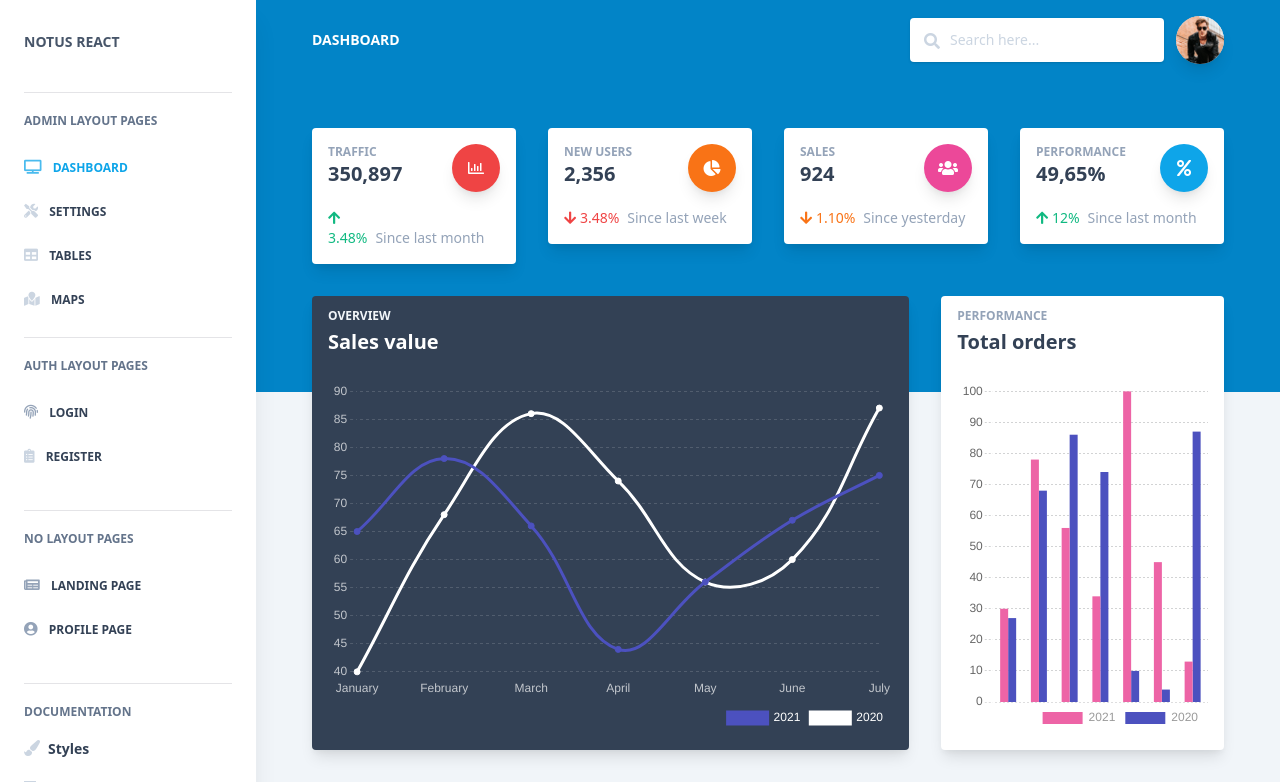
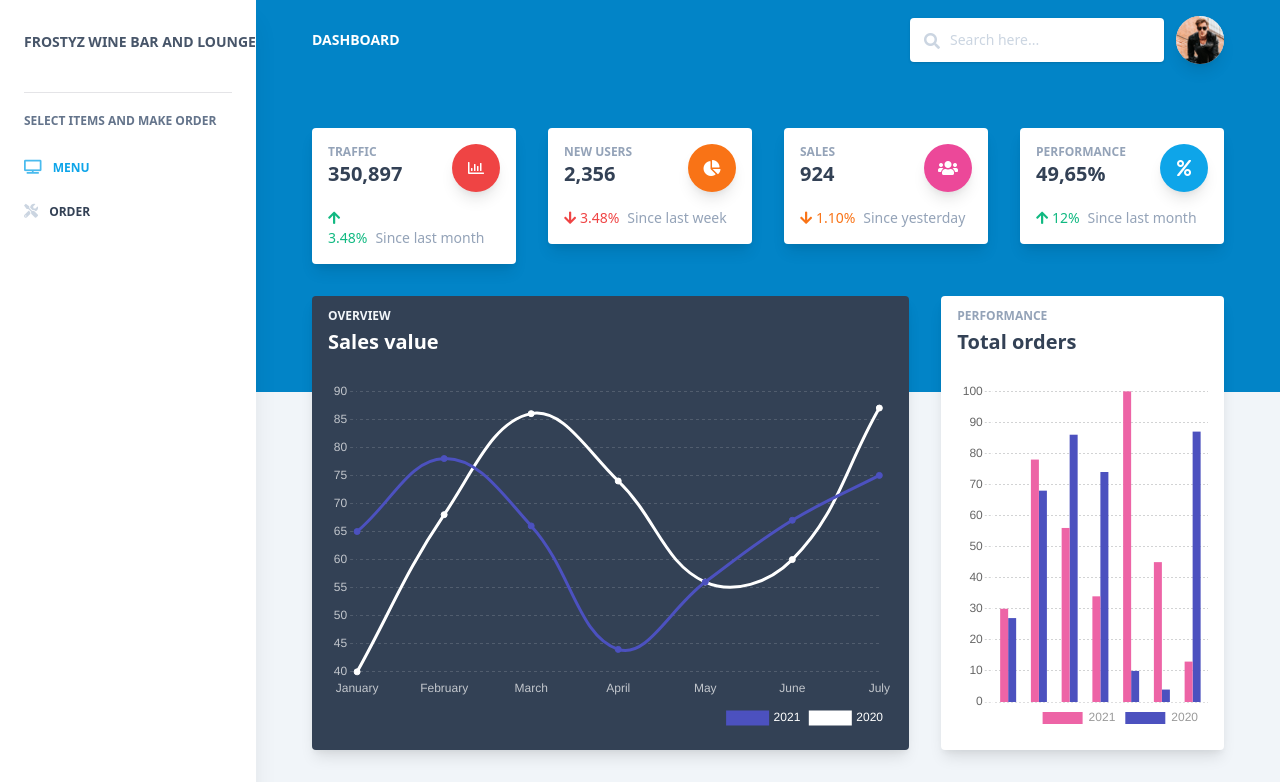
Before and after one commit to Folivi95/Frostyz-Frontend-Users, a React app: page /admin/dashboard in a window 1280 px wide. Shown: the top 782 px of the page. Built offline with nearby package versions, Linux system fonts and the light colour scheme.

Commit message:
worked on sidebar

```diff
--- a/public/index.html
+++ b/public/index.html
@@ -1,20 +1,4 @@
-<!--
-=========================================================
-* Notus React - v1.1.0 based on Tailwind Starter Kit by Creative Tim
-=========================================================
 
-* Product Page: https://www.creative-tim.com/product/notus-react
-* Copyright 2021 Creative Tim (https://www.creative-tim.com)
-* Licensed under MIT (https://github.com/creativetimofficial/notus-react/blob/main/LICENSE.md)
-
-* Tailwind Starter Kit Page: https://www.creative-tim.com/learning-lab/tailwind-starter-kit/presentation
-
-* Coded by Creative Tim
-
-=========================================================
-
-* The above copyright notice and this permission notice shall be included in all copies or substantial portions of the Software.
--->
 <!DOCTYPE html>
 <html lang="en">
   <head>
@@ -25,11 +9,11 @@
       name="description"
       content="Web site created using create-react-app"
     />
-    <link rel="shortcut icon" href="%PUBLIC_URL%/favicon.ico" />
+    <link rel="shortcut icon" href="%PUBLIC_URL%/frostyz-image.png" />
     <link
       rel="apple-touch-icon"
       sizes="76x76"
-      href="%PUBLIC_URL%/apple-icon.png"
+      href="%PUBLIC_URL%/frostyz-image.png"
     />
     <!--
       manifest.json provides metadata used when your web app is installed on a
@@ -45,7 +29,7 @@
       work correctly both with client-side routing and a non-root public URL.
       Learn how to configure a non-root public URL by running `npm run build`.
     -->
-    <title>Notus React by Creative Tim | Free and Open Source UI Kit</title>
+    <title>Frostyz Wine Bar and Lounge</title>
     <script src="https://maps.googleapis.com/maps/api/js?key=YOUR_KEY_HERE"></script>
   </head>
   <body class="text-blueGray-700 antialiased">
--- a/src/components/Sidebar/Sidebar.js
+++ b/src/components/Sidebar/Sidebar.js
@@ -24,7 +24,7 @@ export default function Sidebar() {
             className="md:block text-left md:pb-2 text-blueGray-600 mr-0 inline-block whitespace-nowrap text-sm uppercase font-bold p-4 px-0"
             to="/"
           >
-            Notus React
+            Frostyz Wine Bar and Lounge
           </Link>
           {/* User */}
           <ul className="md:hidden items-center flex flex-wrap list-none">
@@ -50,7 +50,7 @@ export default function Sidebar() {
                     className="md:block text-left md:pb-2 text-blueGray-600 mr-0 inline-block whitespace-nowrap text-sm uppercase font-bold p-4 px-0"
                     to="/"
                   >
-                    Notus React
+                    Frostyz Wine Bar and Lounge
                   </Link>
                 </div>
                 <div className="w-6/12 flex justify-end">
@@ -79,7 +79,7 @@ export default function Sidebar() {
             <hr className="my-4 md:min-w-full" />
             {/* Heading */}
             <h6 className="md:min-w-full text-blueGray-500 text-xs uppercase font-bold block pt-1 pb-4 no-underline">
-              Admin Layout Pages
+              Select Items and Make Order
             </h6>
             {/* Navigation */}
 
@@ -102,7 +102,7 @@ export default function Sidebar() {
                         : "text-blueGray-300")
                     }
                   ></i>{" "}
-                  Dashboard
+                  Menu
                 </Link>
               </li>
 
@@ -124,11 +124,11 @@ export default function Sidebar() {
                         : "text-blueGray-300")
                     }
                   ></i>{" "}
-                  Settings
+                  Order
                 </Link>
               </li>
 
-              <li className="items-center">
+              {/* <li className="items-center">
                 <Link
                   className={
                     "text-xs uppercase py-3 font-bold block " +
@@ -170,18 +170,18 @@ export default function Sidebar() {
                   ></i>{" "}
                   Maps
                 </Link>
-              </li>
+              </li> */}
             </ul>
 
             {/* Divider */}
-            <hr className="my-4 md:min-w-full" />
+            {/* <hr className="my-4 md:min-w-full" /> */}
             {/* Heading */}
-            <h6 className="md:min-w-full text-blueGray-500 text-xs uppercase font-bold block pt-1 pb-4 no-underline">
+            {/* <h6 className="md:min-w-full text-blueGray-500 text-xs uppercase font-bold block pt-1 pb-4 no-underline">
               Auth Layout Pages
-            </h6>
+            </h6> */}
             {/* Navigation */}
 
-            <ul className="md:flex-col md:min-w-full flex flex-col list-none md:mb-4">
+            {/* <ul className="md:flex-col md:min-w-full flex flex-col list-none md:mb-4">
               <li className="items-center">
                 <Link
                   className="text-blueGray-700 hover:text-blueGray-500 text-xs uppercase py-3 font-bold block"
@@ -201,17 +201,17 @@ export default function Sidebar() {
                   Register
                 </Link>
               </li>
-            </ul>
+            </ul> */}
 
             {/* Divider */}
-            <hr className="my-4 md:min-w-full" />
+            {/* <hr className="my-4 md:min-w-full" /> */}
             {/* Heading */}
-            <h6 className="md:min-w-full text-blueGray-500 text-xs uppercase font-bold block pt-1 pb-4 no-underline">
+            {/* <h6 className="md:min-w-full text-blueGray-500 text-xs uppercase font-bold block pt-1 pb-4 no-underline">
               No Layout Pages
-            </h6>
+            </h6> */}
             {/* Navigation */}
 
-            <ul className="md:flex-col md:min-w-full flex flex-col list-none md:mb-4">
+            {/* <ul className="md:flex-col md:min-w-full flex flex-col list-none md:mb-4">
               <li className="items-center">
                 <Link
                   className="text-blueGray-700 hover:text-blueGray-500 text-xs uppercase py-3 font-bold block"
@@ -231,16 +231,16 @@ export default function Sidebar() {
                   Profile Page
                 </Link>
               </li>
-            </ul>
+            </ul> */}
 
             {/* Divider */}
-            <hr className="my-4 md:min-w-full" />
+            {/* <hr className="my-4 md:min-w-full" /> */}
             {/* Heading */}
-            <h6 className="md:min-w-full text-blueGray-500 text-xs uppercase font-bold block pt-1 pb-4 no-underline">
+            {/* <h6 className="md:min-w-full text-blueGray-500 text-xs uppercase font-bold block pt-1 pb-4 no-underline">
               Documentation
-            </h6>
+            </h6> */}
             {/* Navigation */}
-            <ul className="md:flex-col md:min-w-full flex flex-col list-none md:mb-4">
+            {/* <ul className="md:flex-col md:min-w-full flex flex-col list-none md:mb-4">
               <li className="inline-flex">
                 <a
                   href="https://www.creative-tim.com/learning-lab/tailwind/react/colors/notus"
@@ -328,7 +328,7 @@ export default function Sidebar() {
                   VueJS
                 </a>
               </li>
-            </ul>
+            </ul> */}
           </div>
         </div>
       </nav>
```
Also changed, not shown: public/frostyz-image.png (added), public/manifest.json, 1 other file.
